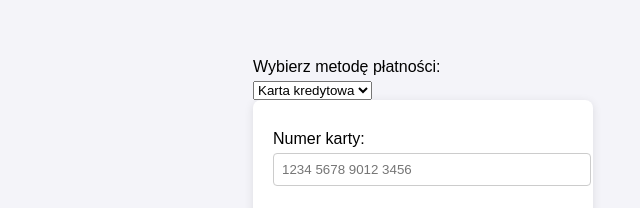
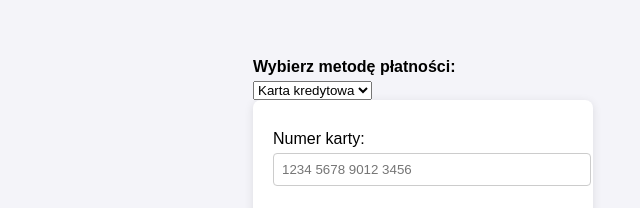
Before and after one commit to mroki58/roznePlatnosci, a website: page public/index.html in a window 1280 px wide. Shown: the part 121-329 px from the top of the page, 319-959 px from the left. Drawn offline with Linux system fonts and the light colour scheme.

```diff
--- a/public/index.html
+++ b/public/index.html
@@ -9,7 +9,7 @@
 <body>
     <h1>Payment Provider</h1>
 <form id="payment-form">
-    <label for="payment-method">Wybierz metodę płatności:</label>
+    <label for="payment-method" style="font-weight: 900;">Wybierz metodę płatności:</label>
     <select id="payment-method">
         <option value="creditCard">Karta kredytowa</option>
         <option value="paypal">PayPal</option>
```
